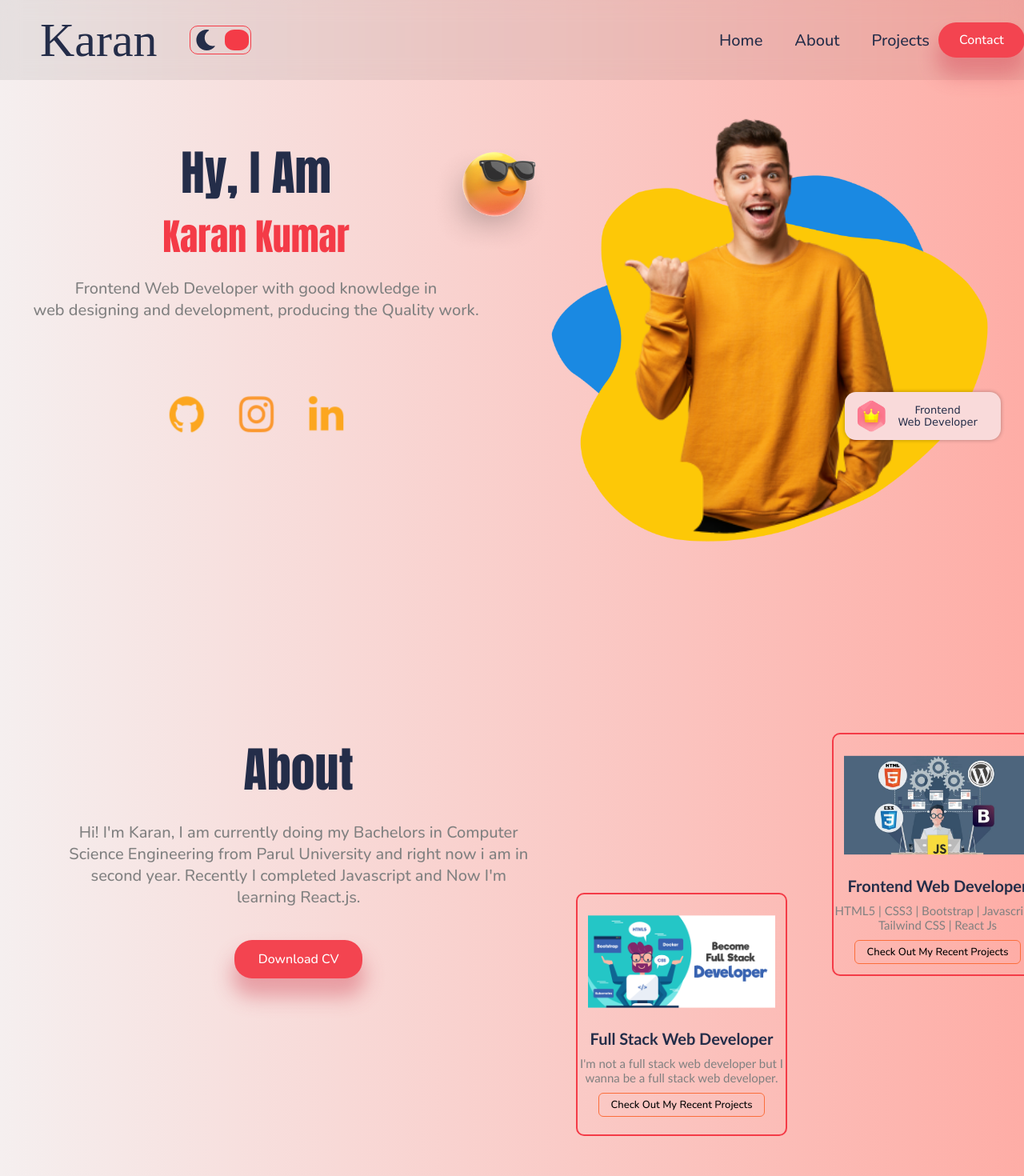
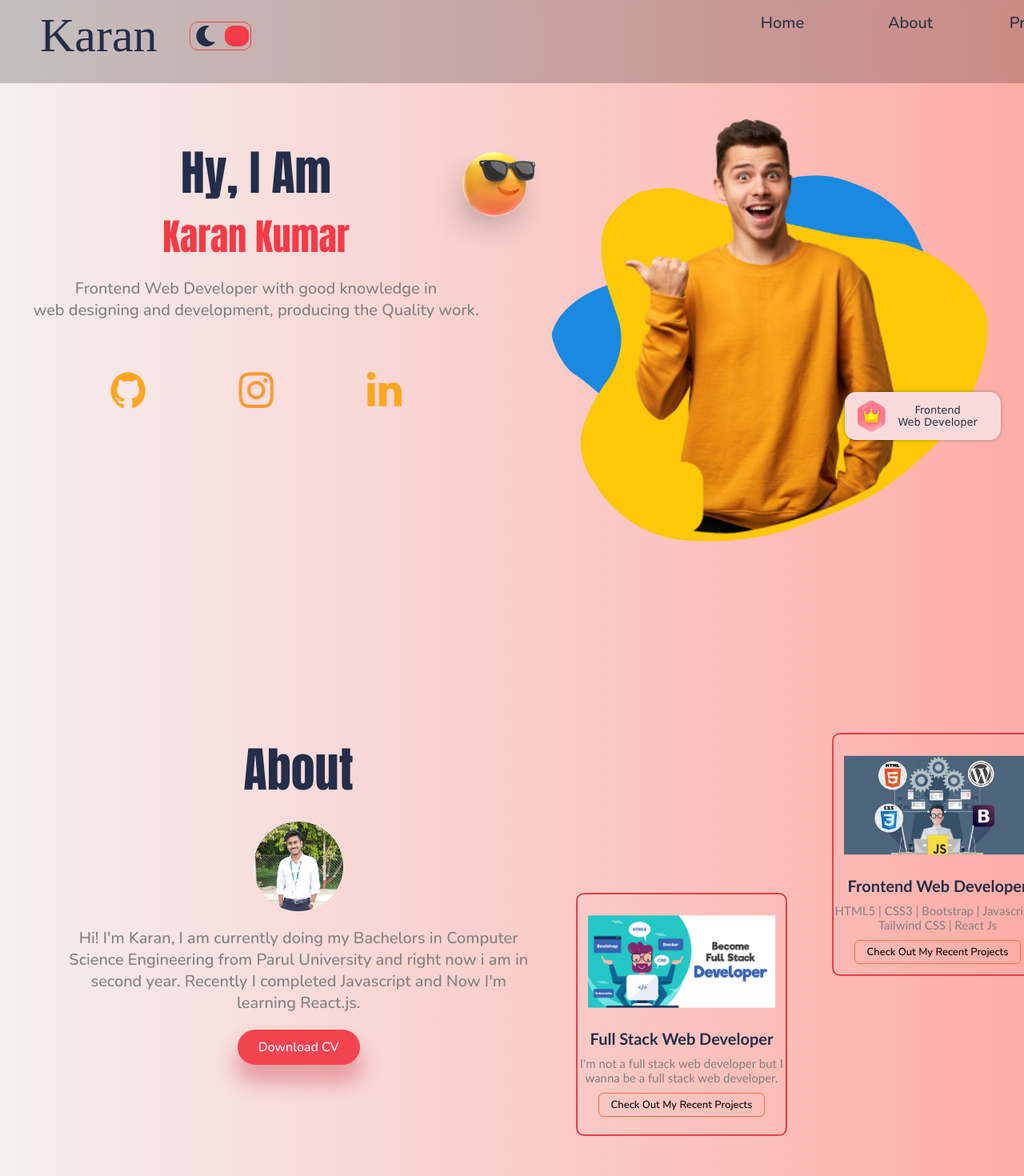
Before and after one commit to Anshkaran7/portfolio-karan, a React (Create React App) app: page / in a window 1280 px wide. Shown: the top 1470 px of the page at 80% size. Built offline with nearby package versions, Linux system fonts and the light colour scheme; a web font is replaced by a local one.

Commit message:
Completed

```diff
--- a/public/index.html
+++ b/public/index.html
@@ -44,7 +44,7 @@
       work correctly both with client-side routing and a non-root public URL.
       Learn how to configure a non-root public URL by running `npm run build`.
     -->
-    <title>React App</title>
+    <title>Portfolio</title>
   </head>
   <body>
     <noscript>You need to enable JavaScript to run this app.</noscript>
--- a/src/Components/About/About.css
+++ b/src/Components/About/About.css
@@ -32,18 +32,22 @@
   font-family: Impact, Haettenschweiler, "Arial Narrow Bold", sans-serif;
 }
 
-  .i-about > :nth-child(2) {
+.i-about > :nth-child(3) {
   color: gray;
   font-weight: 100;
   font-size: 0.8 rem;
 }
-  .a-button {
+.i-about > img {
+  border-radius: 100%;
+  height: 14vh;
+  width: 14vh;
+  align-self: center;
+  cursor: pointer;
+}
+a {
   width: 8rem;
   height: 2.4rem;
-    display: flex;
-    justify-content: center;
-    align-items: center;
-    margin-top: 1rem;
+
   align-self: center;
 }
 .a-button:hover {
--- a/src/Components/About/About.jsx
+++ b/src/Components/About/About.jsx
@@ -5,30 +5,36 @@ import WebD from "../../img/webD.jpg";
 import fullWebD from "../../img/fullwebD.jpg";
 import { themeContext } from "../../Context";
 import { useContext } from "react";
-import { motion } from "framer-motion"
+import Resume from "../About/Resume.pdf";
+import Avatar from "../../img/avatar.jpg";
+import { motion } from "framer-motion";
 
 const About = () => {
-  const transition ={duration:3,type:'spring'}
+  const transition = { duration: 3, type: "spring" };
 
   const theme = useContext(themeContext);
   const darkMode = theme.state.darkMode;
   return (
     <div className="about" id="About">
       <motion.div
-       initial={{left:'-40%'}}
-       whileInView={{left:'2%'}}
-       transition={transition}
-      className="i-about ">
-        <span style={{color:darkMode?'white':''}}>About</span>
+        initial={{ left: "-40%" }}
+        whileInView={{ left: "2%" }}
+        transition={transition}
+        className="i-about "
+      >
+        <span style={{ color: darkMode ? "white" : "" }}>About</span>
+        <img src={Avatar} />
         <span>
-          Hi! I'm Karan, I am currently doing my Bachelors in Computer Science Engineering
-          from Parul University and right now i am in second year.
+          Hi! I'm Karan, I am currently doing my Bachelors in Computer Science
+          Engineering from Parul University and right now i am in second year.
           Recently I completed Javascript and Now I'm learning React.js.
         </span>
-        <button className="button a-button">Download CV</button>
+        <a href={Resume} download>
+          <button className="button a-button">Download CV</button>
+        </a>
       </motion.div>
       <div className="cards">
-        <div className="card1" style={{left:"20rem"}}>
+        <div className="card1" style={{ left: "20rem" }}>
           <Card
             photo={WebD}
             heading={"Frontend Web Developer"}
@@ -37,11 +43,16 @@ const About = () => {
             }
           />
         </div>
-        <div className="card2" style={{ left: "4rem", top:"10rem", button:"none" }}>
+        <div
+          className="card2"
+          style={{ left: "4rem", top: "10rem", button: "none" }}
+        >
           <Card
             photo={fullWebD}
             heading={"Full Stack Web Developer"}
-            detail={"I'm not a full stack web developer but I wanna be a full stack web developer."}
+            detail={
+              "I'm not a full stack web developer but I wanna be a full stack web developer."
+            }
           />
         </div>
       </div>
--- a/src/Components/Contact/Contact.jsx
+++ b/src/Components/Contact/Contact.jsx
@@ -5,31 +5,17 @@ import { useContext } from "react";
 import emailjs from "@emailjs/browser";
 import { useRef } from "react";
 import { motion } from "framer-motion";
+const Contact = () => {
+    const form = useRef();
 
-const Contact = () => {
-  const transition = { duration: 2, type: "spring" };
-  const form = useRef();
+    const sendEmail = (e) => {
+      e.preventDefault();
 
-  const sendEmail = (e) => {
-    e.preventDefault();
+      emailjs.sendForm('service_ryajw3b', 'template_i8h1wqc', form.current, 'dD1CJrkDYVp5SRT8E')
 
-    emailjs
-      .sendForm(
-        "service_hn5lqvn",
-        "template_ei9jxsg",
-        form.current,
-        "dD1CJrkDYVp5SRT8E"
-      )
-      .then(
-        (result) => {
-          console.log(result.text);
-        },
-        (error) => {
-          console.log(error.text);
-        }
-      );
-    e.target.reset();
-  };
+      e.target.reset()
+    };
+  const transition ={duration:3,type:'spring'}
   const theme = useContext(themeContext);
   const darkMode = theme.state.darkMode;
   return (
--- a/src/Components/Footer/Footer.css
+++ b/src/Components/Footer/Footer.css
@@ -1,4 +1,4 @@
-.footer {
+footer {
     display: flex;
     position: relative;
     margin-top: -7rem;
@@ -22,12 +22,15 @@
     color: rgb(228, 225, 225);
   }
   .f-icons {
-    gap: 1rem;
+    color: #fff;
+    padding: 0.8rem;
+    border-radius: 0.7rem;
     display: flex;
+    border: 1px solid transparent;
   }
   .f-icons > *:hover {
     cursor: pointer;
-    transform: scale(1.3);
+    transform: scale(1.2);
   }
   f-icons > * {
     -webkit-transition-property: all;
--- a/src/Components/Footer/Footer.jsx
+++ b/src/Components/Footer/Footer.jsx
@@ -1,24 +1,34 @@
-import React from 'react'
-import './Footer.css'
-import Wave from'../../img/wave.svg'
-import { FaInstagram } from 'react-icons/fa';
-import { FaLinkedin } from 'react-icons/fa';
-import { FaGithub } from 'react-icons/fa';
+import React from "react";
+import "./Footer.css";
+import Wave from "../../img/wave.svg";
+import { FaInstagram } from "react-icons/fa";
+import { FaLinkedin } from "react-icons/fa";
+import { FaGithub } from "react-icons/fa";
 
 const Footer = () => {
   return (
-    <div className='footer'>
+    <footer>
       <img src={Wave} />
-      <div className='f-content'>
-        <span className='sppan'> ©karanchandravanshi217@gmail.com</span>
-        <div className='f-icons'>
-            <a href="https://www.instagram.com/anshkaran7/" target="_blank"><FaInstagram color='white' size='2rem'/></a>
-            <a href="https://www.linkedin.com/in/karan-kumar-416321239/" target="_blank"><FaLinkedin color='white' size='2rem'/></a>
-            <a href="https://github.com/Anshkaran7" target="_blank"><FaGithub color='white' size='2rem'/></a>
+      <div className="f-content">
+        <span className="sppan"> ©karanchandravanshi217@gmail.com</span>
+        <div className="f-icons">
+          <a href="https://www.instagram.com/anshkaran7/" target="_blank">
+            <FaInstagram color="white" size="2rem" />
+          </a>
+          <a
+            href="https://www.linkedin.com/in/karan-kumar-416321239/"
+            target="_blank"
+          >
+            <FaLinkedin color="white" size="2rem" />
+          </a>
+          <a href="https://github.com/Anshkaran7" target="_blank">
+            <FaGithub color="white" size="2rem" />
+          </a>
         </div>
       </div>
-    </div>
-  )
-}
 
-export default Footer
+    </footer>
+  );
+};
+
+export default Footer;
--- a/src/Components/Intro/Intro.css
+++ b/src/Components/Intro/Intro.css
@@ -34,13 +34,13 @@
     margin-top: 17px;
 }
 .i-icons{
-    display: flex;
-    gap: 0rem;
-    margin: 2rem;
+   display: flex;
+   flex: 0.3;
     align-self: center;
 }
 .i-icons>*{
     transform: scale(0.5);
+
     -webkit-transition-property: all;
     -webkit-transition-duration: 0.4s;
     -webkit-transition-timing-function: ease-in-out;
--- a/src/Components/Navbar/Navbar.css
+++ b/src/Components/Navbar/Navbar.css
@@ -1,7 +1,6 @@
-.n-wrapper {
+/* .n-wrapper {
     height: 10vh;
     width: 100%;
-
     display: flex;
     background: rgba(0, 0, 0, 0.06);
     justify-content: space-between;
@@ -11,20 +10,26 @@
     gap: 0.8rem;
 
 
-  }
-  .n-list>a{
-    background: transparent;
-
+  } */
+  nav{
+    height: 13vh;
+    width: 100%;
+    display: flex;
+    backdrop-filter: blur(4px);
+    position: fixed;
+    z-index: 3;
+    gap: 0.8rem;
+    background: rgba(0,0,0,0.2);
   }
   .n-left {
     flex: 1;
     align-items: center;
     display: flex;
     gap: 2rem;
+    padding: 0.5rem 2.5rem;
   }
   .n-name {
     font-family: 'Babylonica', cursive;
-/* font-weight: bold; */
     font-size: 3rem;
   }
   .n-right {
@@ -32,26 +37,30 @@
     align-items: center;
     display: flex;
     justify-content: center;
-    font-weight: 400;
+    top: -90%;
+    left: 145%;
+    position: relative;
   }
   .n-list {
-    transform: translateX(-18%);
+    top: -40%;
+    position: relative;
     cursor: pointer;
+
   }
   .n-list > ul {
-    gap: 2rem;
-    margin-right: 1rem;
     display: flex;
     position: relative;
-      left: 20%;
+    left: 20%;
   }
-  .n-list > ul > li:hover {
+
+  li:hover {
     color: #f43b47;
     border-bottom: 3px solid #f43b47;
   }
   .ct-button{
       position: absolute;
-      left: 85%;
+      left: 120%;
+      top: 10%;
   }
   @media screen and (max-width: 480px) {
     .n-list{
--- a/src/Components/Navbar/Navbar.jsx
+++ b/src/Components/Navbar/Navbar.jsx
@@ -6,7 +6,7 @@ import About from "../About/About";
 
 const Navbar = () => {
   return (
-    <div  id="Navbar">
+    <nav id="Navbar">
       <div className="n-wrapper">
         <div className="n-left">
           <div className="n-name">Karan</div>
@@ -15,22 +15,36 @@ const Navbar = () => {
         <div className="n-right">
           <div className="n-list">
             <ul style={{ listStyleType: "none" }}>
-              <Link spy={true} to="Navbar" smooth={true} activeClass="activeClass">
-              <li>Home</li>
+              <Link
+                spy={true}
+                to="Navbar"
+                smooth={true}
+                activeClass="activeClass"
+              >
+                <li>Home</li>
               </Link>
-              <Link spy={true} to="About" smooth={true} activeClass="activeClass">
-              <li>About</li>
+              <Link
+                spy={true}
+                to="About"
+                smooth={true}
+                activeClass="activeClass"
+              >
+                <li>About</li>
               </Link>
-              <Link spy={true} to="projects" smooth={true} activeClass="activeClass">
-              <li>Projects</li>
+              <Link
+                spy={true}
+                to="projects"
+                smooth={true}
+                activeClass="activeClass"
+              >
+                <li>Projects</li>
               </Link>
-
             </ul>
           </div>
           <button className="button ct-button">Contact</button>
         </div>
       </div>
-    </div>
+    </nav>
   );
 };
 
--- a/src/Components/Projects/Projects.jsx
+++ b/src/Components/Projects/Projects.jsx
@@ -5,28 +5,27 @@ import Project1 from "../../img/project1.jpg";
 import Project2 from "../../img/project2.jpg";
 import Project3 from "../../img/project3.jpg";
 import Project4 from "../../img/project4.jpg";
-import { themeContext } from "../../Context";
-import { useContext } from "react";
+// import { themeContext } from "../../Context";
+// import { useContext } from "react";
 import { motion } from "framer-motion"
 
 const projects = () => {
-  const transition ={duration:3,type:'spring'}
+  // const transition ={duration:3,type:'spring'}
 
-  const theme = useContext(themeContext);
-  const darkMode = theme.state.darkMode;
+  // const theme = useContext(themeContext);
+  // const darkMode = theme.state.darkMode;
 
   return (
     <div className="project" id="Project">
-      <motion.div initial={{left:'-50%'}}
-        whileInView={{left:'5%'}}
-        transition={transition}
+     <div
         className="i-project" >
         <span
 
-         style={{ color: darkMode ? "white" : "" }}>
+        //  style={{ color: darkMode ? "white" : "" }}
+         >
           My Recent <span id="title-p">Projects</span>{" "}
         </span>
-      </motion.div>
+      </div>
       <div className="projects">
         <div className="projectA">
           <Work
@@ -64,3 +63,6 @@ const projects = () => {
 };
 
 export default projects;
+{/* <motion.div initial={{left:'-50%'}}
+whileInView={{left:'5%'}}
+transition={transition} */}
```
Also changed, not shown: src/img/avatar.jpg (added), 1 other file (tests, documents, lock files or other folders). Lines whose indentation alone changed are shown as unchanged.
